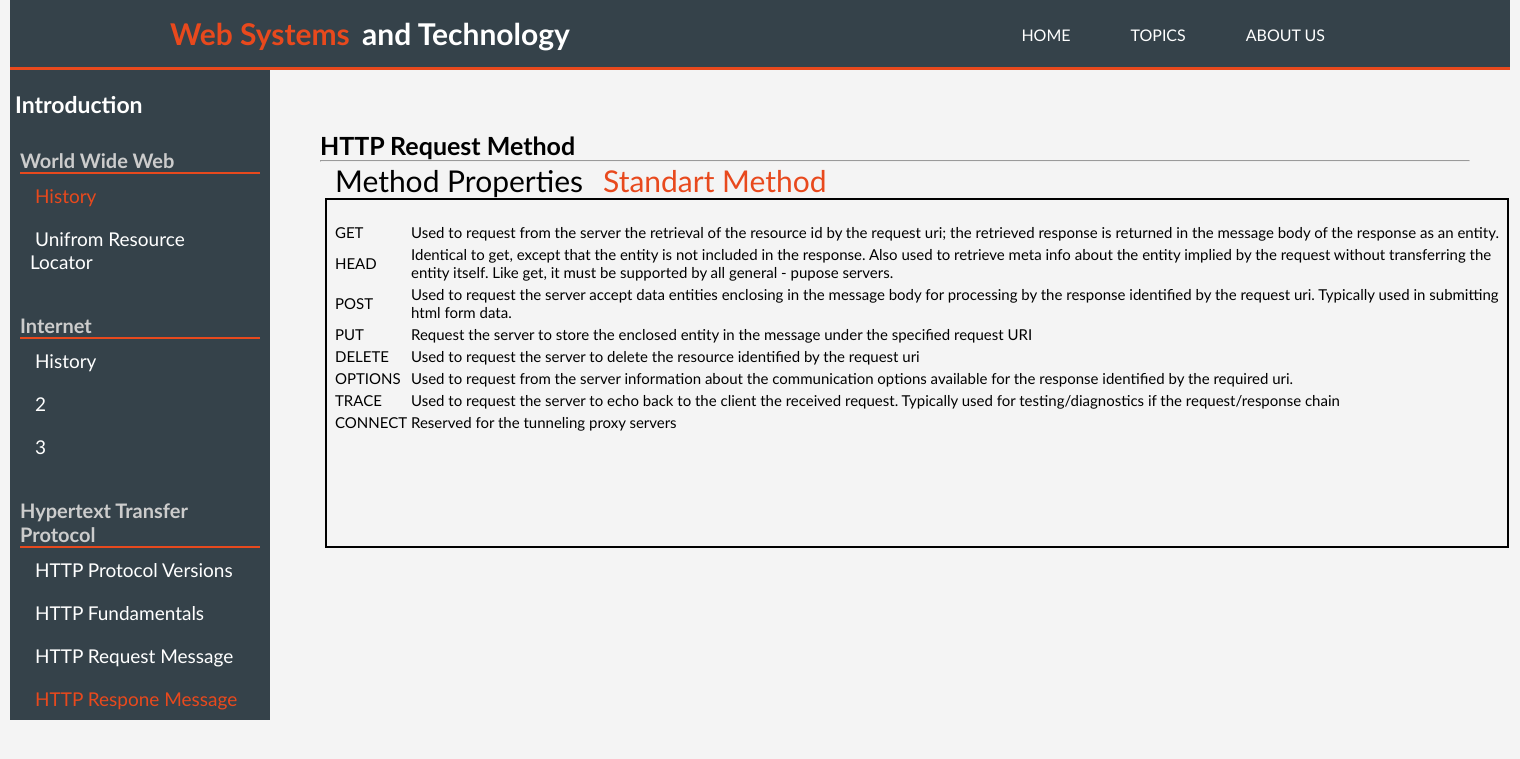
After one commit to 2153589/Webtek-ShortTerm, a PHP site: page /pages/Introduction/reqMethod.html in a window 1520 px wide. The commit adds this page. Shown: the top 759 px of the page. Run offline with PHP 8.4, Linux system fonts and the light colour scheme.

Commit message:
Request Methods

```diff
--- a/webtech mockups/css/tabs.css
+++ b/webtech mockups/css/tabs.css
@@ -14,8 +14,9 @@
 	position: absolute;
 	background-color: #f4f4f4;
 	left: 0px;
-	width: 100%;
+	width: 74rem;
 	height: 350px;
+	border: 2px solid black;
 }
 
 .checkboxtab
--- a/webtech mockups/pages/Introduction/reqMessage.html
+++ b/webtech mockups/pages/Introduction/reqMessage.html
@@ -87,7 +87,8 @@
                             <li><a href="versions.html">HTTP Protocol Versions </a></li>
                             <li><a href="fundamentals.html">HTTP Fundamentals</a></li>
                             <li class="active"><a href="reqMessage.html">HTTP Request Message</a></li>
-                            <li><a href="resMessage.html">HTTP Respone Message</a></li>
+							<li><a href="resMessage.html">HTTP Respone Message</a></li>
+							<li><a href="reqMethod.html">HTTP Request Methods</a></li>
                         </ul>
                 </div>
 
--- /dev/null
+++ b/webtech mockups/pages/Introduction/reqMethod.html
@@ -0,0 +1,154 @@
+<!DOCTYPE html>
+<html lang="en">
+<head>
+    <meta charset="UTF-8">
+    <meta name="viewport" content="width=device-width, initial-scale=1.0">
+    <meta http-equiv="X-UA-Compatible" content="ie=edge">
+    <link rel="stylesheet" type="text/css" href="../../css/intro.css" />
+    <link rel="stylesheet" type="text/css" href="../../css/index.css" />
+    <link rel="stylesheet" type="text/css" href="../../css/tabs.css"/>
+    <title>Document</title>
+</head>
+<body>
+    	<!-- Header -->
+	<header>
+            <div class="container">
+                <div id="title">
+                    <h1> <span class="highlighted">Web Systems</span> and Technology</h1>
+                </div>
+                <nav>
+                    <ul>
+                        <li><a href="../index.html">Home</a></li>
+                        <li><a href="#open-modal">Topics</a></li>
+                        <li><a href="">About Us</a></li>
+                    </ul>
+                </nav>
+
+            </div>
+        </header>
+        <!-- End of header -->
+        <!-- Content for TOPICS navigation in modal view-->
+            <div id="open-modal" class="modal-window">
+                <div>
+                    <a href="#modal-close" title="Close" class="modal-close"> &times;</a>
+
+                    <h1>Topics</h1>
+
+                    <h1>Introduction</h1>
+                    <ul>
+                        <li><a href="" id="link-color">World Wide Web</a></li>
+                        <li><a href="" id="link-color">Internet</a></li>
+                        <li><a href="" id="link-color">Hypertext Transfer Protocol</a></li>
+                        <li><a href="" id="link-color">Content Negotiation</a></li>
+                    </ul>
+                    <hr>
+
+                    <h1>Front-End Development</h1>
+                    <ul>
+                        <li><a href="">Hypertext Markup Language</a></li>
+                        <li><a href="">Cascading Style Sheet</a></li>
+                        <li><a href="">JavaScript</a></li>
+                    </ul>
+                    <hr>
+                    <h1>Back-End Development</h1>
+                    <a href="" class="link-color"> - Not Yet Available</a>
+
+                </div>
+            </div>
+
+            <!--Side navigation for other topics-->
+
+            <section id="side-nav">
+                <h1>Introduction</h1>
+                <div class="topic-box">
+                    <h3>World Wide Web</h3>
+                    <ul>
+                        <li class="active"><a href="">History</a></li>
+                        <li><a href="../Introduction/url.html   ">Unifrom Resource Locator</a></li>
+                    </ul>
+                </div>
+
+                <div class="topic-box">
+                        <h3>Internet</h3>
+                        <ul>
+                            <li><a href="">History</a></li>
+                            <li><a href="">2</a></li>
+                            <li><a href="">3</a></li>
+                        </ul>
+                </div>
+
+                    <div class="topic-box">
+                            <h3>Hypertext Transfer Protocol</h3>
+                            <ul>
+                                <li><a href="versions.html">HTTP Protocol Versions </a></li>
+                                <li><a href="fundamentals.html">HTTP Fundamentals</a></li>
+                                <li><a href="reqMessage.html">HTTP Request Message</a></li>
+                                <li class="active"><a href="resMessage.html">HTTP Respone Message</a></li>
+                            </ul>
+                    </div>
+
+            </section>
+
+            <section id="contents">
+                <h3>HTTP Request Method</h3>
+                <hr>
+                <div class="tabs">
+                    <div class="tab">
+                        <input name="checkbox-tabs-group" type="radio" id="checkbox1" class="checkboxtab" checked>
+                        <label for="checkbox1" class ="labels">Standart Method</label>
+                            <div class="content">
+                                <table>
+                                    <tr>
+                                        <td>GET</td>
+                                        <td> Used to request from the server the retrieval of the resource id by the request uri; the retrieved response is returned in the message body of the response as an entity.</td>
+                                    </tr>
+
+                                    <tr>
+                                        <td>HEAD</td>
+                                        <td>Identical to get, except that the entity is not included in the response. Also used to retrieve meta info about the entity implied by the request without transferring the entity itself. Like get, it must be supported by all general - pupose servers.</td>
+                                    </tr>
+
+                                    <tr>
+                                        <td>POST</td>
+                                        <td>Used to request the server accept data entities enclosing in the message body for processing by the response identified by the request uri. Typically used in submitting html form data.</td>
+                                    </tr>
+
+                                    <tr>
+                                        <td>PUT</td>
+                                        <td>Request the server to store the enclosed entity in the message under the specified request URI</td>
+                                    </tr>
+
+                                    <tr>
+                                        <td>DELETE</td>
+                                        <td>Used to request the server to delete the resource identified by the request uri</td>
+                                    </tr>
+
+                                    <tr>
+                                        <td>OPTIONS</td>
+                                        <td>Used to request from the server information about the communication options available for the response identified by the required uri.</td>
+                                    </tr>
+
+                                    <tr>
+                                        <td>TRACE</td>
+                                        <td> Used to request the server to echo back to the client the received request. Typically used for testing/diagnostics if the request/response chain</td>
+                                    </tr>
+
+                                    <tr>
+                                        <td>CONNECT</td>
+                                        <td>Reserved for the tunneling proxy servers</td>
+                                    </tr>
+
+                                </table>
+                            </div>
+
+                            <div class="tab">
+                                    <input name="checkbox-tabs-group" type="radio" id="checkbox2" class="checkboxtab" >
+                                    <label for="checkbox2" class ="labels"> Method Properties</label>
+                                        <div class="content">
+                                        </div>
+                            </div>
+                    </div>
+                </div>
+            </section>
+</body>
+</html>
--- a/webtech mockups/pages/Introduction/resMessage.html
+++ b/webtech mockups/pages/Introduction/resMessage.html
@@ -87,7 +87,8 @@
                             <li><a href="versions.html">HTTP Protocol Versions </a></li>
                             <li><a href="fundamentals.html">HTTP Fundamentals</a></li>
                             <li><a href="reqMessage.html">HTTP Request Message</a></li>
-                            <li class="active"><a href="resMessage.html">HTTP Respone Message</a></li>
+							<li class="active"><a href="resMessage.html">HTTP Respone Message</a></li>
+							<li><a href="reqMethod.html">HTTP Request Method </a></li>
                         </ul>
                 </div>
 
--- a/webtech mockups/pages/Introduction/versions.html
+++ b/webtech mockups/pages/Introduction/versions.html
@@ -87,7 +87,8 @@
                             <li class="active"><a href="Introduction/">HTTP Protocol Versions </a></li>
                             <li><a href="../Introduction/fundamentals.html">HTTP Fundamentals</a></li>
                             <li><a href="Introduction/reqMessage.html">HTTP Request Message</a></li>
-                            <li><a href="Introduction/resMessage.html">HTTP Respone Message</a></li>
+							<li><a href="Introduction/resMessage.html">HTTP Respone Message</a></li>
+							<li><a href="reqMethod.html">HTTP Request Methods</a></li>
                         </ul>
                 </div>
 
```
